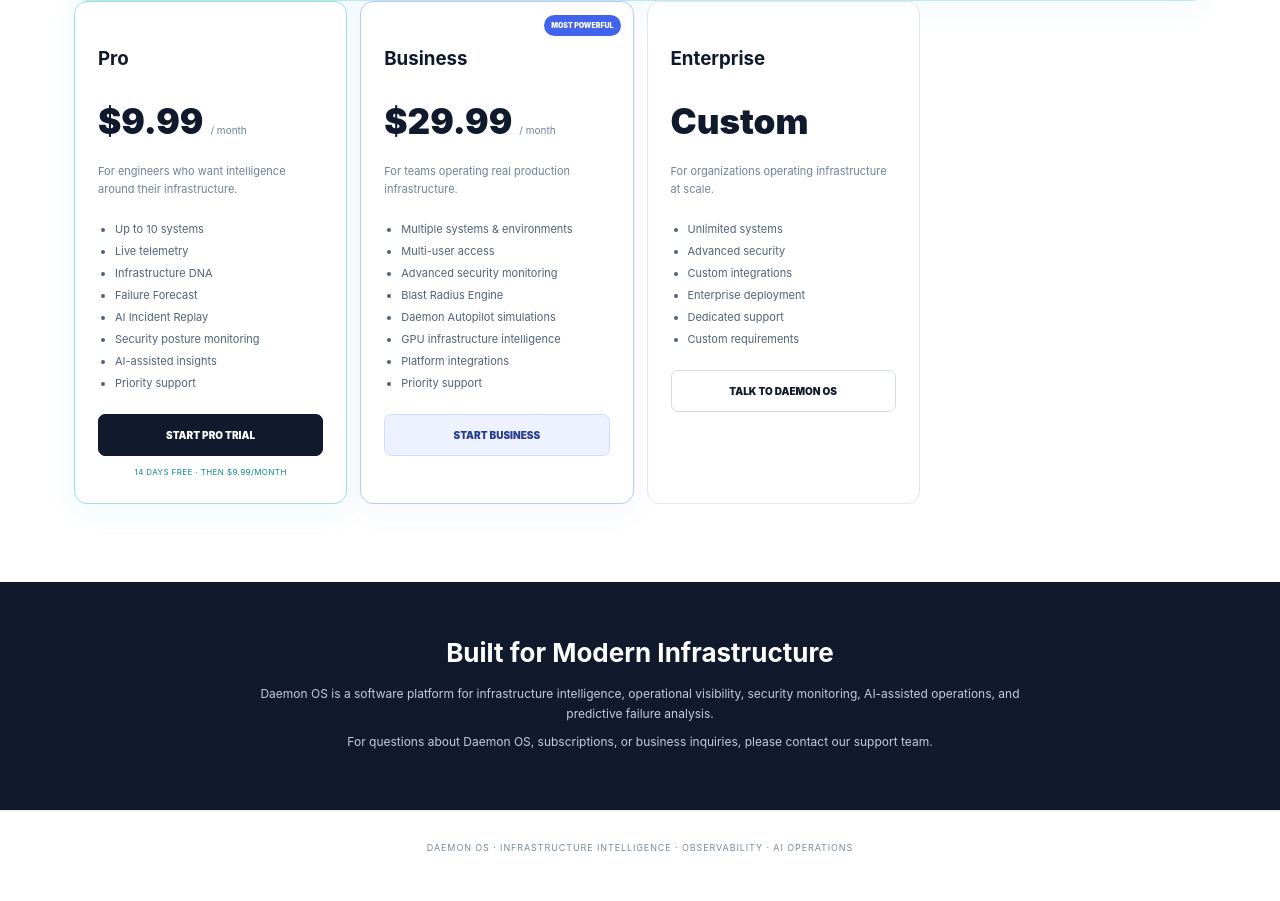
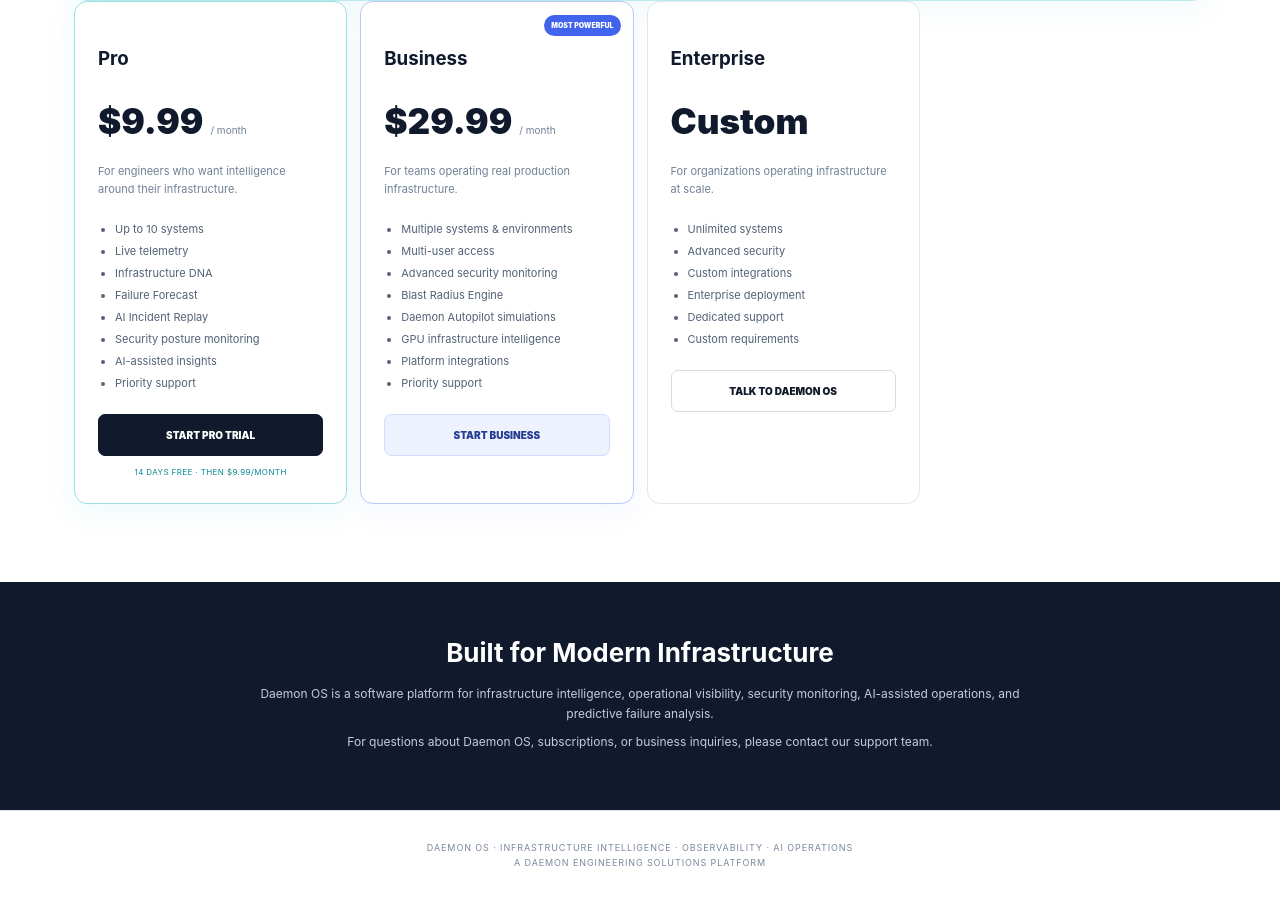
Before and after one commit to lebarionellison/daemon-os, a plain HTML site: page index.html in a window 1280 px wide. Shown: the part 4232-5133 px from the top of the page. Drawn offline with Linux system fonts and the light colour scheme; no server answers.

Commit message:
Align product branding with Daemon Engineering Solutions

```diff
--- a/index.html
+++ b/index.html
@@ -3,7 +3,9 @@
 <head>
 <meta charset="UTF-8">
 <meta name="viewport" content="width=device-width,initial-scale=1">
-<title>Daemon OS | Infrastructure Intelligence</title>
+<title>Daemon OS | Infrastructure Intelligence by Daemon Engineering Solutions</title>
+<meta name="author" content="Daemon Engineering Solutions">
+<meta name="description" content="Daemon OS is the infrastructure intelligence and operational visibility platform from Daemon Engineering Solutions.">
 <style>
 :root{--ink:#101a2c;--ink2:#1b2d45;--muted:#617187;--paper:#f6f8fb;--white:#fff;--line:#e0e7ef;--teal:#00aebd;--cyan:#20c7d4;--blue:#4263eb;--green:#27b879;--amber:#c88718;--red:#d94760;--max:1180px}
 *{box-sizing:border-box}html{scroll-behavior:smooth;scroll-padding-top:90px}body{margin:0;background:#fff;color:var(--ink);font-family:Inter,Segoe UI,Arial,sans-serif;line-height:1.65;overflow-x:hidden}body:before{content:none}body:after{content:none}a{text-decoration:none;color:inherit}
@@ -294,7 +296,7 @@ Daemon OS helps infrastructure teams connect telemetry, understand dependencies,
 </section>
 
 <section class="business-info"><h2>Built for Modern Infrastructure</h2><p>Daemon OS is a software platform for infrastructure intelligence, operational visibility, security monitoring, AI-assisted operations, and predictive failure analysis.</p><p>For questions about Daemon OS, subscriptions, or business inquiries, please contact our support team.</p></section><footer class="footer">
-DAEMON OS · INFRASTRUCTURE INTELLIGENCE · OBSERVABILITY · AI OPERATIONS
+DAEMON OS · INFRASTRUCTURE INTELLIGENCE · OBSERVABILITY · AI OPERATIONS<br> A DAEMON ENGINEERING SOLUTIONS PLATFORM
 </footer>
 
 <script>
```
